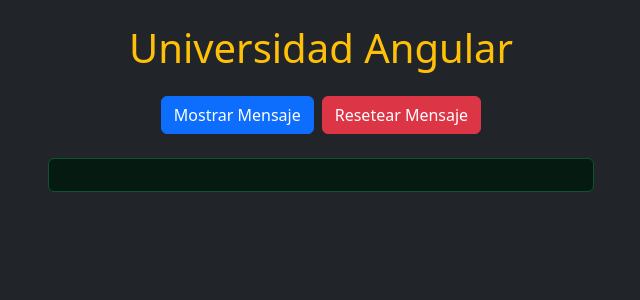
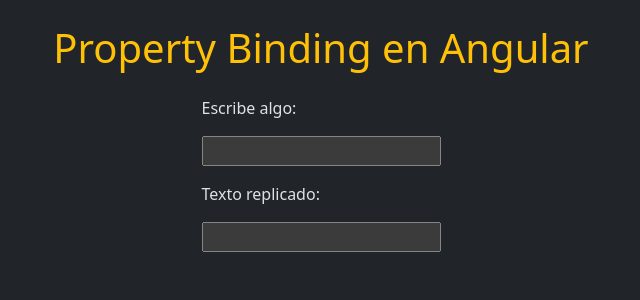
Before and after one commit to rgmcove/Angular-course, an Angular app in the folder app-angular/: page / in a window 1280 px wide. Shown: the top 300 px of the page, without its empty margins (319-959 px from the left). Built offline with nearby package versions, Linux system fonts and the light colour scheme.

Commit message:
feat: property binding

```diff
--- a/app-angular/src/app/app.component.html
+++ b/app-angular/src/app/app.component.html
@@ -1,4 +1,4 @@
 <div class="container">
   <h1 class="text-center text-warning my-4">{{ title }}</h1>
-  <app-mostrar-mensaje />
+  <app-replicador />
 </div>
--- a/app-angular/src/app/app.component.ts
+++ b/app-angular/src/app/app.component.ts
@@ -6,6 +6,7 @@
 import { PadreComponent } from "./padre/padre.component";
 import { EncapsulamientoComponent } from "./encapsulamiento/encapsulamiento.component";
 import { MostrarMensajeComponent } from "./mostrar-mensaje/mostrar-mensaje.component";
+import { ReplicadorComponent } from "./replicador/replicador.component";
 
 @Component({
   selector: 'app-root',
@@ -16,11 +17,11 @@
     InterpolacionComponent,
     PadreComponent,
     EncapsulamientoComponent,
-    MostrarMensajeComponent],
+    MostrarMensajeComponent, ReplicadorComponent],
 
   templateUrl: './app.component.html',
   styleUrl: './app.component.css'
 })
 export class AppComponent {
-  title = 'Universidad Angular';
+  title = 'Property Binding en Angular';
 }
--- /dev/null
+++ b/app-angular/src/app/replicador/replicador.component.html
@@ -0,0 +1,16 @@
+<div class="d-flex justify-content-center">
+  <div>
+    <div class="mb-3">
+      <label for="inputTexto">Escribe algo: </label>
+    </div>
+    <div class="mb-3">
+      <input id="inputTexto" type="text" (input)="actualizarTexto($event)" />
+    </div>
+    <div class="mb-3">
+      <label for="replicaTexto">Texto replicado: </label>
+    </div>
+    <div class="mb-3">
+      <input id="replicaTexto" type="text" [value]="texto" readonly />
+    </div>
+  </div>
+</div>
--- /dev/null
+++ b/app-angular/src/app/replicador/replicador.component.ts
@@ -0,0 +1,18 @@
+import { Component } from '@angular/core';
+
+@Component({
+  selector: 'app-replicador',
+  standalone: true,
+  imports: [],
+  templateUrl: './replicador.component.html',
+  styleUrl: './replicador.component.css',
+})
+export class ReplicadorComponent {
+
+texto: string = '';
+
+  actualizarTexto (event: Event) {
+    const elementoInput = event.target as HTMLInputElement
+    this.texto = elementoInput.value;
+  }
+}
```
Also changed, not shown: app-angular/src/app/replicador/replicador.component.css (added).
